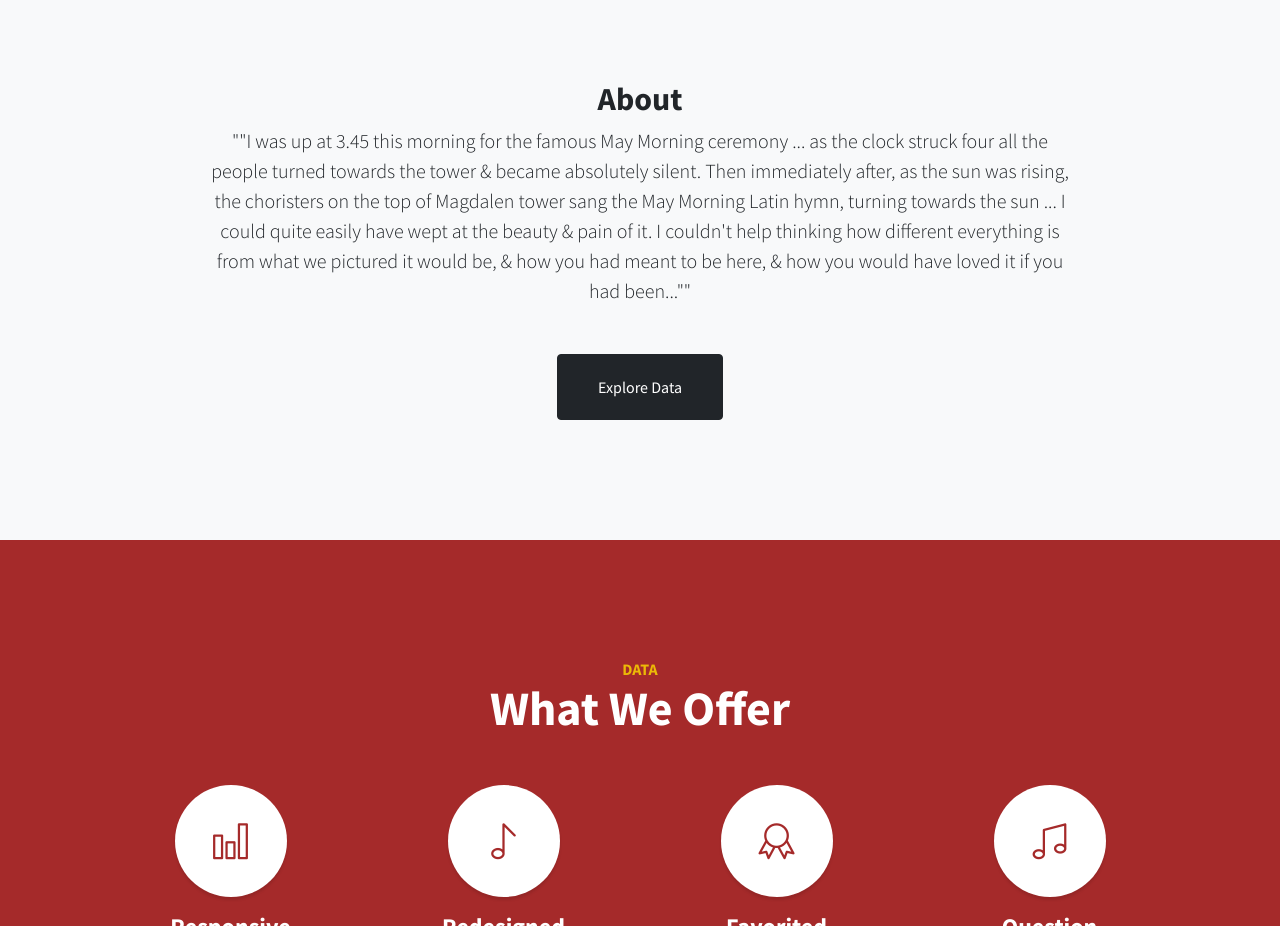
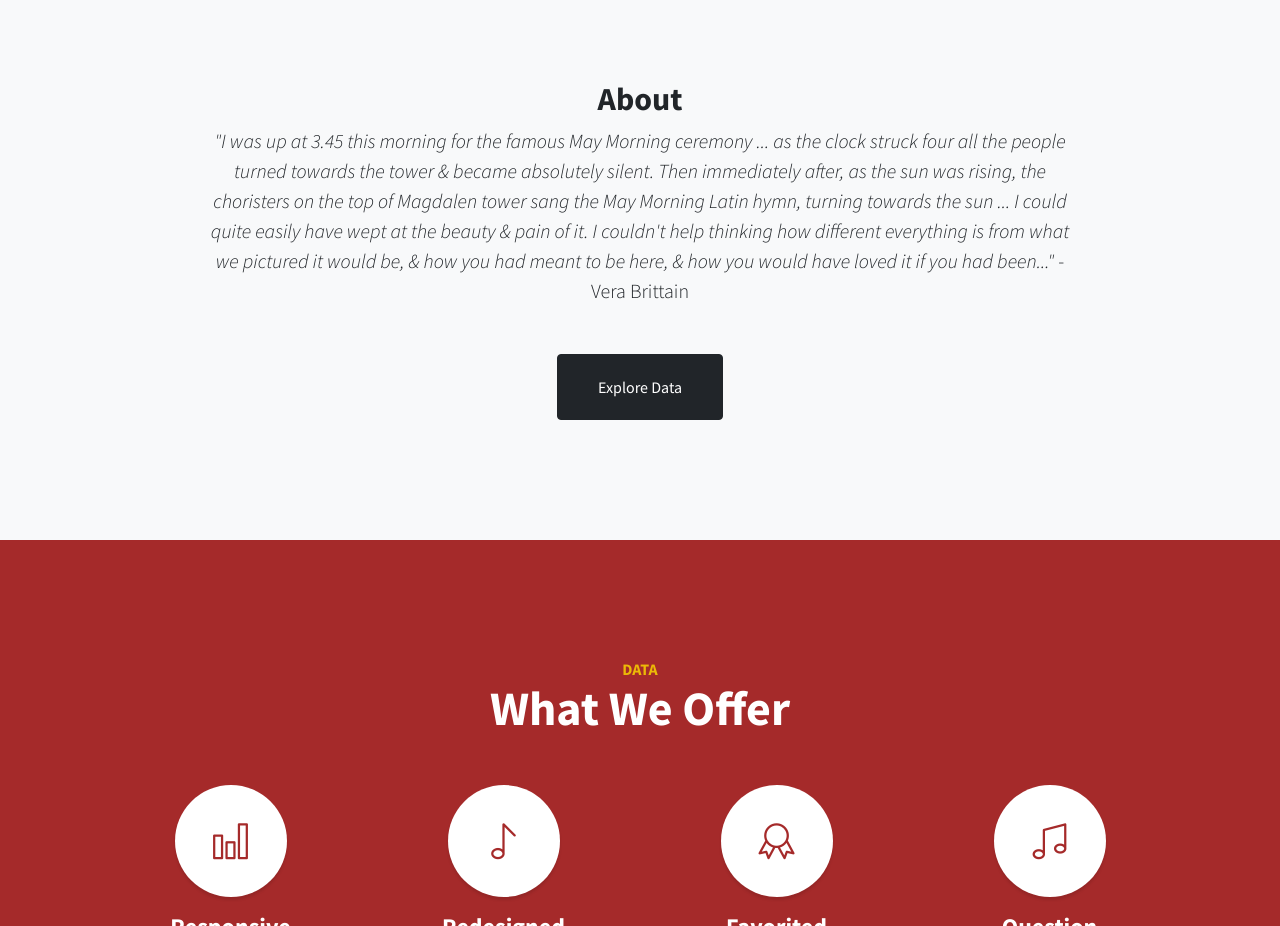
Before and after one commit to InfoViz/InfoViz, a plain HTML site: page index.html in a window 1280 px wide. Shown: the part 840-1766 px from the top of the page. Drawn offline with nearby package versions, Linux system fonts and the light colour scheme.

Commit message:
statement

```diff
--- a/index.html
+++ b/index.html
@@ -45,13 +45,14 @@
                     <div class="col-lg-10">
                         <h2>About</h2>
                         <p class="lead mb-5">
-                            ""I was up at 3.45 this morning for the famous May Morning ceremony ...
+                            <i>"I was up at 3.45 this morning for the famous May Morning ceremony ...
                              as the clock struck four all the people turned towards the tower & became
                              absolutely silent. Then immediately after, as the sun was rising, the choristers
                              on the top of Magdalen tower sang the May Morning Latin hymn, turning towards the sun ...
                              I could quite easily have wept at the beauty & pain of it. I couldn't help thinking how different
                              everything is from what we pictured it would be, & how you had meant to be here,
-                             & how you would have loved it if you had been...""
+                             & how you would have loved it if you had been..."</i>
+                             - Vera Brittain
                         </p>
                         <a class="btn btn-dark btn-xl" href="#services">Explore Data</a>
                     </div>
```
